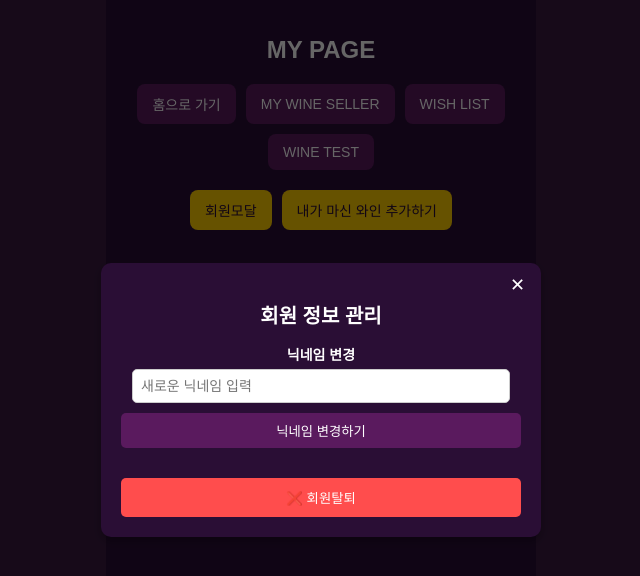
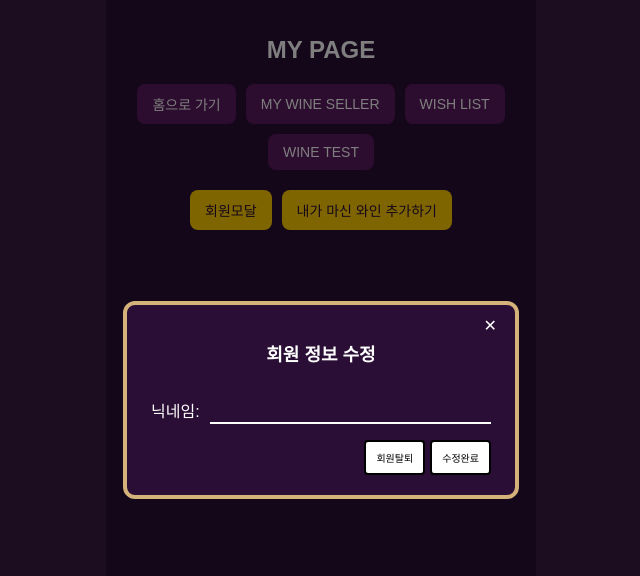
Before and after one commit to uubinn0/WineDining, a React (Create React App) app in the folder frontend/winedining/: page /mypage in a window 1280 px wide. Both pictures are taken after a click on the button "회원모달". Shown: the top 576 px of the page, without its empty margins (319-959 px from the left). Built offline with nearby package versions, Linux system fonts and the light colour scheme; no server answers; a web font is replaced by a local one.

Commit message:
[S12P21B202-112] feat: prop 전달자 & edit 모달 내용 추가

```diff
--- a/frontend/winedining/src/components/Modal/EditModal.tsx
+++ b/frontend/winedining/src/components/Modal/EditModal.tsx
@@ -1,17 +1,20 @@
-import React, { useState } from "react";
-import { useDispatch } from "react-redux";
-import { RootState } from "../../store/store";
-// import { updateNickName, deleteAccount } from "../../store/slices/authSlice";
+import React, { useState, useEffect } from "react";
+// import { useDispatch } from "react-redux";
 
 interface EditModalProps {
   isOpen: boolean;
   onClose: () => void;
+  nickname: string;
 }
 
-const EditModal = ({ isOpen, onClose }: EditModalProps) => {
-  const [nickname, setNickname] = useState("");
+const EditModal = ({ nickname: initialNickname, isOpen, onClose }: EditModalProps) => {
+  const [nickname, setNickname] = useState(initialNickname);
   const [error, setError] = useState("");
-  const dispatch = useDispatch();
+  // const dispatch = useDispatch();
+
+  useEffect(() => {
+    setNickname(initialNickname);
+  }, [initialNickname]);
 
   if (!isOpen) return null;
 
@@ -20,17 +23,9 @@ const EditModal = ({ isOpen, onClose }: EditModalProps) => {
       setError("닉네임을 입력해주세요!");
       return;
     }
+    alert(`닉네임이 '${nickname}'(으)로 변경되었습니다!`);
     setError("");
-    alert(`닉네임이 '${nickname}'(으)로 변경되었습니다!`);
-    setNickname("");
     onClose();
-  };
-
-  const handleDeleteAccount = () => {
-    if (window.confirm("정말 회원 탈퇴하시겠습니까?")) {
-      alert("회원 탈퇴가 완료되었습니다.");
-      onClose();
-    }
   };
 
   return (
@@ -39,27 +34,23 @@ const EditModal = ({ isOpen, onClose }: EditModalProps) => {
         <button style={styles.closeButton} onClick={onClose}>
           ✕
         </button>
-        <h2 style={styles.title}>회원 정보 관리</h2>
+        <h2 style={styles.title}>회원 정보 수정</h2>
 
-        {/* 닉네임 변경 */}
-        <div style={styles.inputGroup}>
-          <label style={styles.label}>닉네임 변경</label>
-          <input
-            type="text"
-            value={nickname}
-            onChange={(e) => setNickname(e.target.value)}
-            placeholder="새로운 닉네임 입력"
-            style={styles.input}
-          />
-          {error && <p style={styles.error}>{error}</p>}
-          <button onClick={handleNicknameChange} style={styles.saveButton}>
-            닉네임 변경하기
+        <div style={styles.inputRow}>
+          <span style={styles.label}>닉네임:</span>
+          <input value={nickname} onChange={(e) => setNickname(e.target.value)} style={styles.input} />
+        </div>
+
+        {error && <p style={styles.error}>{error}</p>}
+
+        <div style={styles.buttonRow}>
+          <button style={styles.cancelButton} onClick={onClose}>
+            회원탈퇴
+          </button>
+          <button style={styles.confirmButton} onClick={handleNicknameChange}>
+            수정완료
           </button>
         </div>
-
-        <button onClick={handleDeleteAccount} style={styles.deleteButton}>
-          ❌ 회원탈퇴
-        </button>
       </div>
     </div>
   );
@@ -72,78 +63,89 @@ const styles: { [key: string]: React.CSSProperties } = {
     left: 0,
     right: 0,
     bottom: 0,
-    backgroundColor: "rgba(0, 0, 0, 0.6)",
+    backgroundColor: "rgba(0, 0, 0, 0.5)",
     display: "flex",
     justifyContent: "center",
     alignItems: "center",
     zIndex: 1000,
   },
   modal: {
+    position: "relative",
     backgroundColor: "#2a0e35",
+    border: "4px solid #d4b27a",
+    padding: "20px 24px",
+    width: "80%",
+    maxWidth: "340px",
+    borderRadius: "12px",
+    textAlign: "left",
     color: "white",
-    padding: "20px",
-    borderRadius: "10px",
-    width: "90%",
-    maxWidth: "400px",
-    position: "relative",
-    boxShadow: "0 4px 10px rgba(0, 0, 0, 0.3)",
-    textAlign: "center",
   },
   closeButton: {
     position: "absolute",
-    right: "10px",
     top: "10px",
+    right: "12px",
+    background: "none",
     border: "none",
-    background: "none",
-    fontSize: "18px",
+    fontSize: "16px",
     color: "white",
     cursor: "pointer",
   },
   title: {
-    marginBottom: "15px",
-    fontSize: "20px",
-    fontWeight: "bold",
+    textAlign: "center",
+    fontSize: "18px",
+    marginBottom: "30px",
   },
-  inputGroup: {
-    marginBottom: "20px",
+  inputRow: {
+    display: "flex",
+    alignItems: "center",
+    justifyContent: "space-between",
+    marginBottom: "16px",
   },
   label: {
-    display: "block",
-    marginBottom: "5px",
-    fontSize: "14px",
-    fontWeight: "bold",
+    fontSize: "16px",
+    color: "white",
+    marginRight: "10px",
   },
   input: {
-    width: "90%",
-    padding: "8px",
-    borderRadius: "5px",
-    border: "1px solid #ccc",
-    fontSize: "14px",
+    flexGrow: 1,
+    backgroundColor: "transparent",
+    border: "none",
+    borderBottom: "2px solid white",
+    color: "white",
+    padding: "4px",
+    fontSize: "16px",
+    outline: "none",
   },
   error: {
+    fontSize: "10px",
     color: "#ff4d4d",
-    fontSize: "12px",
-    marginTop: "5px",
+    textAlign: "center",
+    marginTop: "-8px",
+    marginBottom: "8px",
   },
-  saveButton: {
+  buttonRow: {
+    display: "flex",
+    justifyContent: "flex-end",
+    gap: "5px",
     marginTop: "10px",
-    backgroundColor: "#5a1a5e",
-    color: "white",
-    padding: "8px",
-    borderRadius: "5px",
-    border: "none",
+  },
+  cancelButton: {
+    backgroundColor: "#ffffff",
+    color: "#000",
+    padding: "8px 10px",
+    borderRadius: "4px",
+    border: "2px solid #000",
+    fontSize: "10px",
     cursor: "pointer",
-    width: "100%",
   },
-  deleteButton: {
-    backgroundColor: "#ff4d4d",
-    color: "white",
-    padding: "10px",
-    borderRadius: "5px",
-    border: "none",
+  confirmButton: {
+    backgroundColor: "#ffffff",
+    color: "#000",
+    padding: "8px 10px",
+    borderRadius: "4px",
+    border: "2px solid #000",
+    fontSize: "10px",
     cursor: "pointer",
-    width: "100%",
-    marginTop: "10px",
   },
 };
 
```
